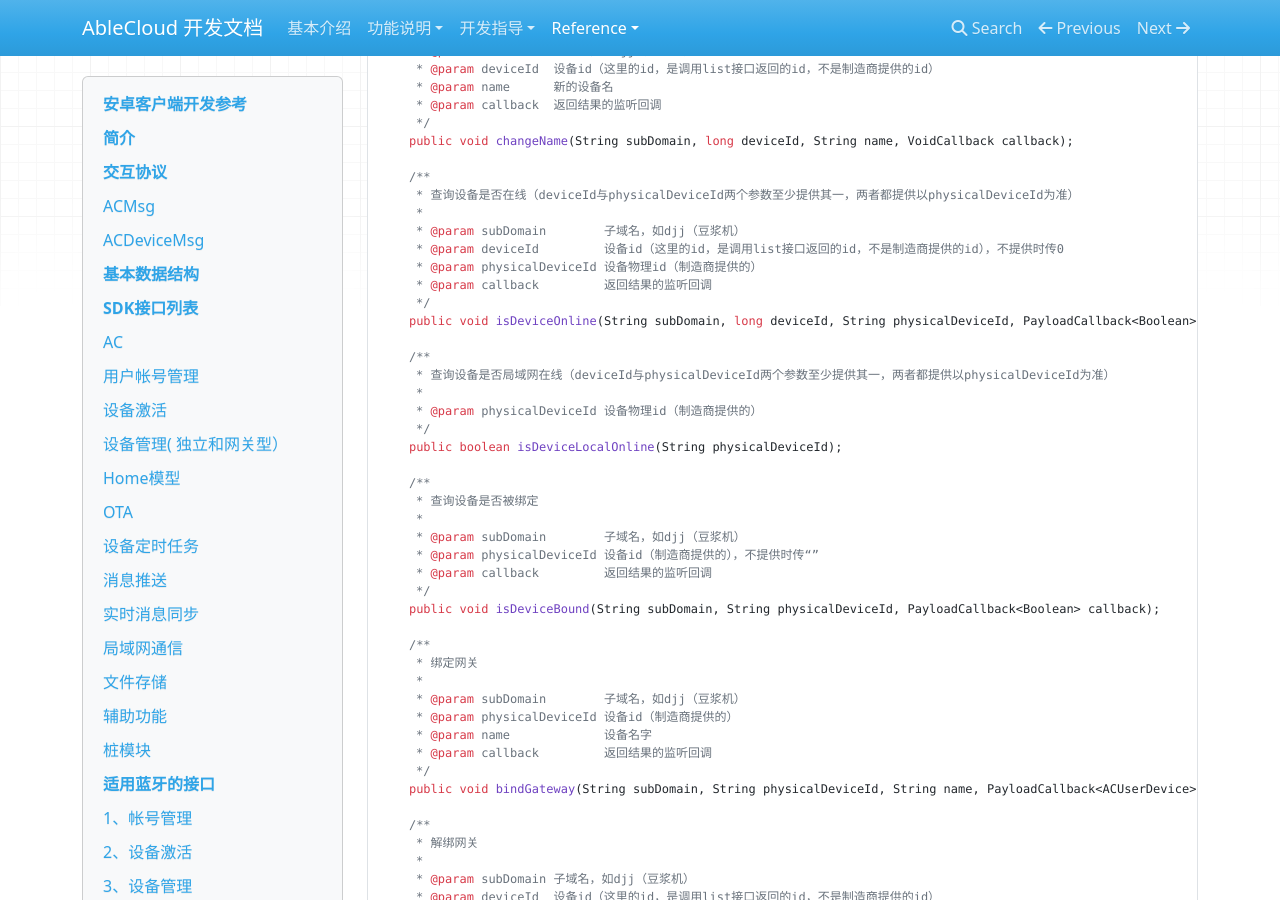
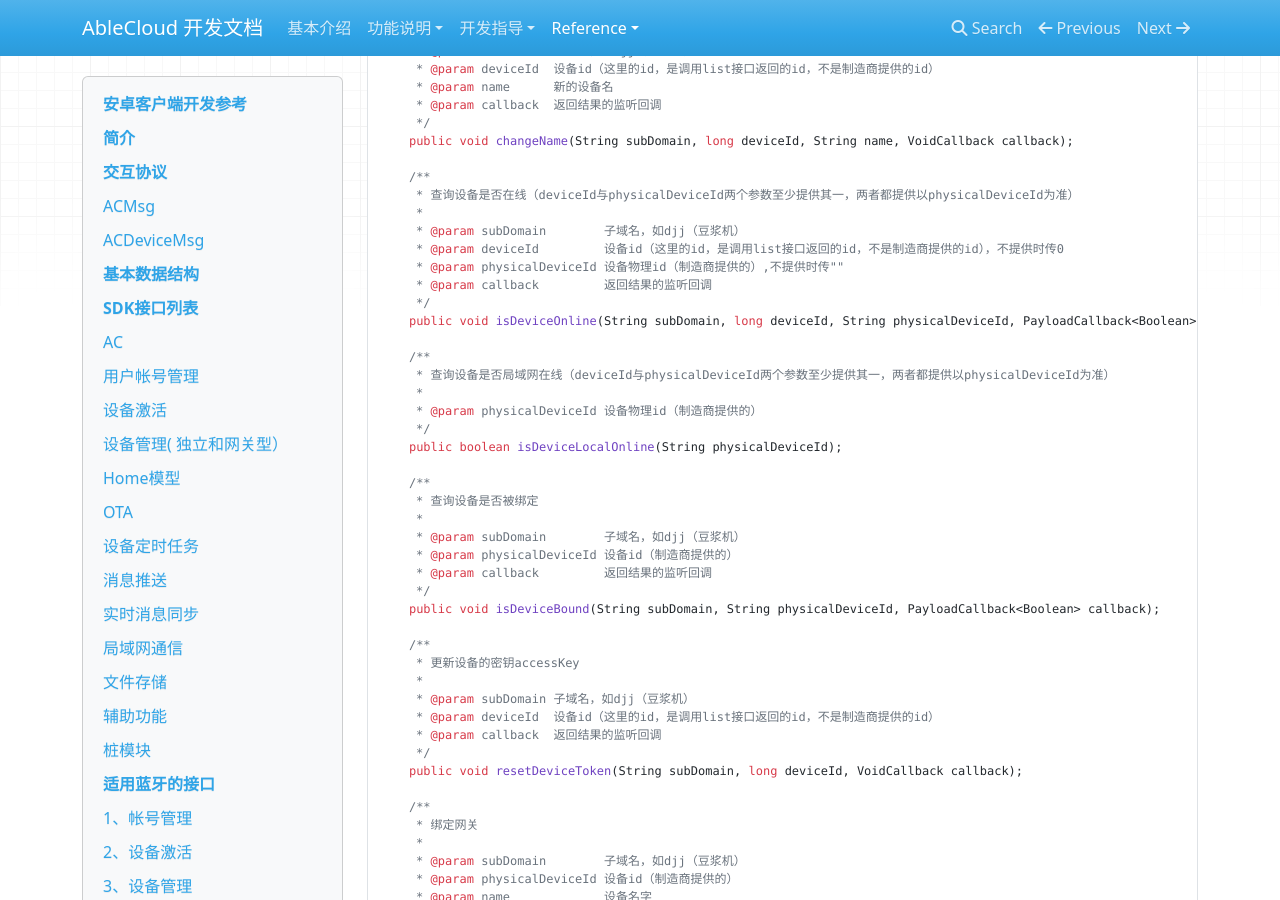
Before and after one commit to JessonW/rd_docs, an MkDocs documentation site: the page built from docs/reference/android.md, in a window 1280 px wide and 900 px high, scrolled down 24898 px. Built offline with MkDocs 1.6.1, drawn with Linux system fonts in a browser that asks for light colours; nearby versions of some CDN libraries; old or Windows-style settings are respelled for this version of MkDocs.

Commit message:
update to 1.2.4

```diff
--- a/docs/reference/android.md
+++ b/docs/reference/android.md
@@ -1314,26 +1314,35 @@ public interface ACBindMgr {
      *
      * @param subDomain        子域名，如djj（豆浆机）
      * @param deviceId         设备id（这里的id，是调用list接口返回的id，不是制造商提供的id），不提供时传0
+     * @param physicalDeviceId 设备物理id（制造商提供的）,不提供时传""
+     * @param callback         返回结果的监听回调
+     */
+    public void isDeviceOnline(String subDomain, long deviceId, String physicalDeviceId, PayloadCallback<Boolean> callback);
+
+    /**
+     * 查询设备是否局域网在线（deviceId与physicalDeviceId两个参数至少提供其一，两者都提供以physicalDeviceId为准）
+     *
      * @param physicalDeviceId 设备物理id（制造商提供的）
+     */
+    public boolean isDeviceLocalOnline(String physicalDeviceId);
+
+    /**
+     * 查询设备是否被绑定
+     *
+     * @param subDomain        子域名，如djj（豆浆机）
+     * @param physicalDeviceId 设备id（制造商提供的）
      * @param callback         返回结果的监听回调
      */
-    public void isDeviceOnline(String subDomain, long deviceId, String physicalDeviceId, PayloadCallback<Boolean> callback);
-
-    /**
-     * 查询设备是否局域网在线（deviceId与physicalDeviceId两个参数至少提供其一，两者都提供以physicalDeviceId为准）
-     *
-     * @param physicalDeviceId 设备物理id（制造商提供的）
-     */
-    public boolean isDeviceLocalOnline(String physicalDeviceId);
-
-    /**
-     * 查询设备是否被绑定
-     *
-     * @param subDomain        子域名，如djj（豆浆机）
-     * @param physicalDeviceId 设备id（制造商提供的），不提供时传“”
-     * @param callback         返回结果的监听回调
-     */
     public void isDeviceBound(String subDomain, String physicalDeviceId, PayloadCallback<Boolean> callback);
+
+    /**
+     * 更新设备的密钥accessKey
+     *
+     * @param subDomain 子域名，如djj（豆浆机）
+     * @param deviceId  设备id（这里的id，是调用list接口返回的id，不是制造商提供的id）
+     * @param callback  返回结果的监听回调
+     */
+    public void resetDeviceToken(String subDomain, long deviceId, VoidCallback callback);
 
     /**
      * 绑定网关
```
